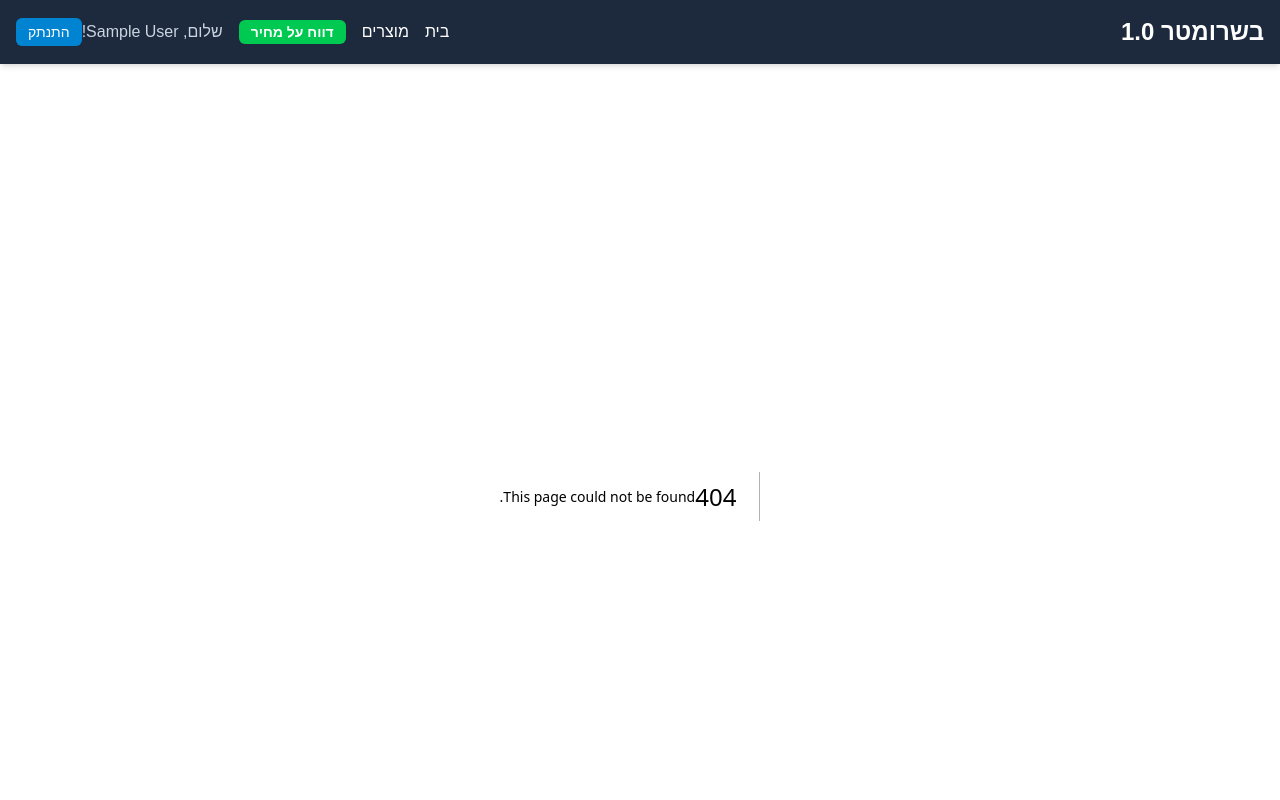
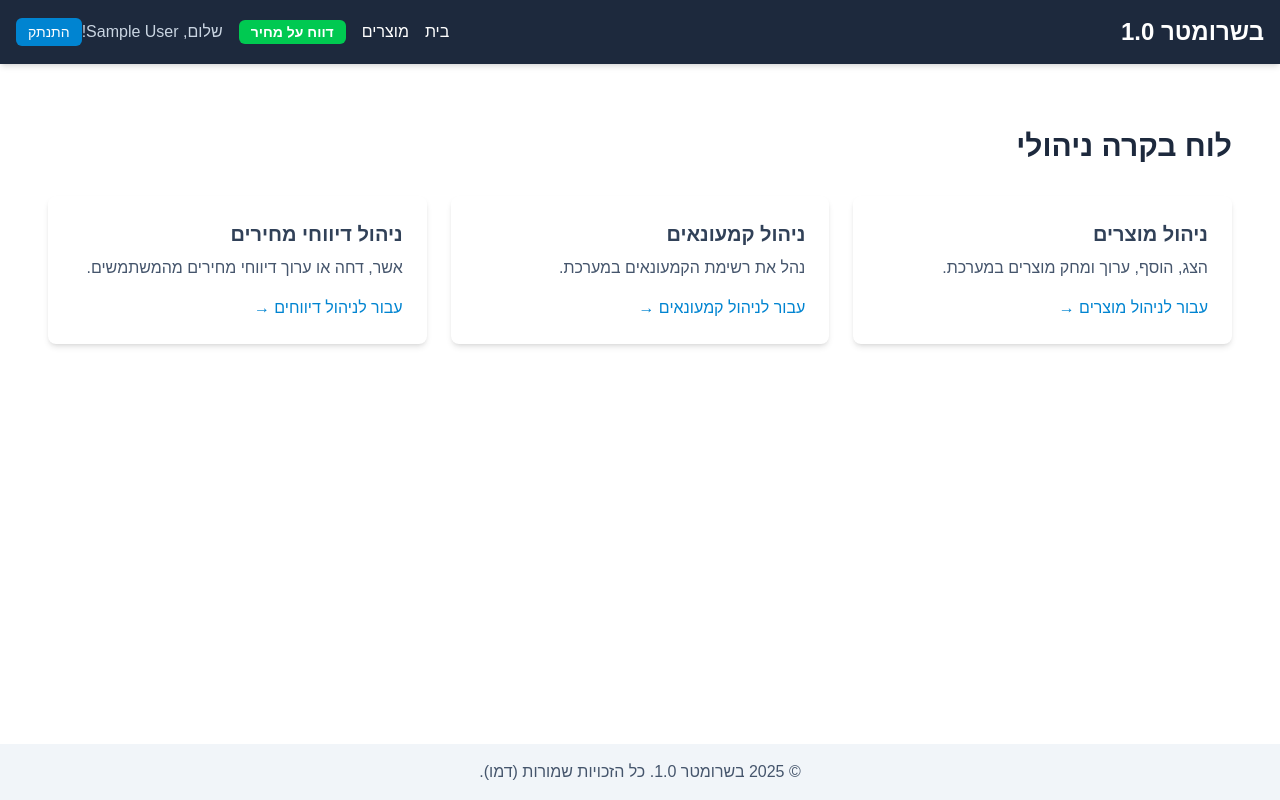
Before and after one commit to KingPinFPV/bashrometer-ui, a Next.js app: page /admin in a window 1280 px wide. Before the commit this address had no page. Shown: the top 800 px of the page. Built offline with nearby package versions, Linux system fonts and the light colour scheme; sample sign-in values are in the browser's storage.

Commit message:
feat: Add admin 01

```diff
--- /dev/null
+++ b/src/app/admin/layout.tsx
@@ -0,0 +1,73 @@
+// src/app/admin/layout.tsx
+"use client";
+
+import React, { useEffect } from 'react';
+import { useAuth } from '@/contexts/AuthContext'; //
+import { useRouter } from 'next/navigation';
+import Link from 'next/link';
+
+export default function AdminLayout({
+  children,
+}: {
+  children: React.ReactNode;
+}) {
+  const { user, isLoading, token } = useAuth(); //
+  const router = useRouter();
+
+  useEffect(() => {
+    if (!isLoading) {
+      if (!user || !token) {
+        // אם המשתמש לא מחובר, הפנה לדף ההתחברות עם פרמטר ניתוב חזרה
+        console.log("AdminLayout: User not logged in, redirecting to login.");
+        router.replace('/login?redirect=/admin');
+      } else if (user.role !== 'admin') {
+        // אם המשתמש מחובר אבל אינו אדמין, הפנה לדף הבית
+        console.log(`AdminLayout: User role is "${user.role}", not admin. Redirecting to home.`);
+        router.replace('/');
+      } else {
+        console.log("AdminLayout: User is admin, access granted.");
+      }
+    }
+  }, [user, isLoading, token, router]);
+
+  // בזמן טעינת פרטי המשתמש מהקונטקסט
+  if (isLoading) {
+    return (
+      <div className="flex justify-center items-center min-h-screen">
+        <p className="text-xl">טוען נתוני משתמש...</p>
+      </div>
+    );
+  }
+
+  // אם המשתמש אינו אדמין (או לא מחובר), אל תציג את התוכן של נתיבי האדמין
+  // ה-useEffect אמור לבצע את ההפניה לפני שהגענו לכאן במצב תקין.
+  // זוהי שכבת הגנה נוספת.
+  if (!user || user.role !== 'admin') {
+    return (
+      <div className="flex flex-col justify-center items-center min-h-screen text-center">
+        <h1 className="text-2xl font-bold text-red-600 mb-4">גישה נדחתה</h1>
+        <p className="text-slate-700 mb-6">
+          {user ? 'אין לך הרשאות לגשת לאזור זה.' : 'עליך להתחבר כדי לגשת לאזור זה.'}
+        </p>
+        <Link href={user ? "/" : "/login?redirect=/admin"} className="text-sky-600 hover:text-sky-700 font-semibold">
+          {user ? "חזרה לדף הבית" : "עבור לדף ההתחברות"}
+        </Link>
+      </div>
+    );
+  }
+
+  // אם המשתמש הוא אדמין, הצג את התוכן של אזור האדמין
+  return (
+    <div>
+      {/* כאן אפשר להוסיף בעתיד תפריט צד ייעודי לאדמין או כותרת אדמין */}
+      {/* <nav className="bg-slate-700 text-white p-4 mb-4">
+        <p className="text-lg font-semibold">תפריט ניהול (דוגמה)</p>
+        <Link href="/admin/products" className="mr-4 hover:text-slate-300">מוצרים</Link>
+        <Link href="/admin/retailers" className="mr-4 hover:text-slate-300">קמעונאים</Link>
+        <Link href="/admin/reports" className="hover:text-slate-300">דיווחים</Link>
+      </nav>
+      */}
+      {children}
+    </div>
+  );
+}
--- /dev/null
+++ b/src/app/admin/page.tsx
@@ -0,0 +1,51 @@
+// src/app/admin/page.tsx
+"use client";
+
+import React from 'react';
+import Link from 'next/link';
+
+export default function AdminDashboardPage() {
+  return (
+    <div className="container mx-auto px-4 py-8">
+      <h1 className="text-3xl font-bold text-slate-800 mb-8">לוח בקרה ניהולי</h1>
+
+      <div className="grid grid-cols-1 md:grid-cols-2 lg:grid-cols-3 gap-6">
+        {/* קישור לניהול מוצרים (נוסיף בעתיד) */}
+        <div className="bg-white p-6 rounded-lg shadow-md hover:shadow-lg transition-shadow">
+          <h2 className="text-xl font-semibold text-slate-700 mb-2">ניהול מוצרים</h2>
+          <p className="text-slate-600 mb-4">הצג, הוסף, ערוך ומחק מוצרים במערכת.</p>
+          <Link
+            href="/admin/products"
+            className="text-sky-600 hover:text-sky-700 font-medium"
+          >
+            עבור לניהול מוצרים &rarr;
+          </Link>
+        </div>
+
+        {/* קישור לניהול קמעונאים (נוסיף בעתיד) */}
+        <div className="bg-white p-6 rounded-lg shadow-md hover:shadow-lg transition-shadow">
+          <h2 className="text-xl font-semibold text-slate-700 mb-2">ניהול קמעונאים</h2>
+          <p className="text-slate-600 mb-4">נהל את רשימת הקמעונאים במערכת.</p>
+          <Link
+            href="/admin/retailers"
+            className="text-sky-600 hover:text-sky-700 font-medium"
+          >
+            עבור לניהול קמעונאים &rarr;
+          </Link>
+        </div>
+
+        {/* קישור לניהול דיווחי מחירים (נוסיף בעתיד) */}
+        <div className="bg-white p-6 rounded-lg shadow-md hover:shadow-lg transition-shadow">
+          <h2 className="text-xl font-semibold text-slate-700 mb-2">ניהול דיווחי מחירים</h2>
+          <p className="text-slate-600 mb-4">אשר, דחה או ערוך דיווחי מחירים מהמשתמשים.</p>
+          <Link
+            href="/admin/reports"
+            className="text-sky-600 hover:text-sky-700 font-medium"
+          >
+            עבור לניהול דיווחים &rarr;
+          </Link>
+        </div>
+      </div>
+    </div>
+  );
+}
```
Also changed, not shown: package.json (+9 -6 lines), 1 other file (tests, documents, lock files or other folders).
